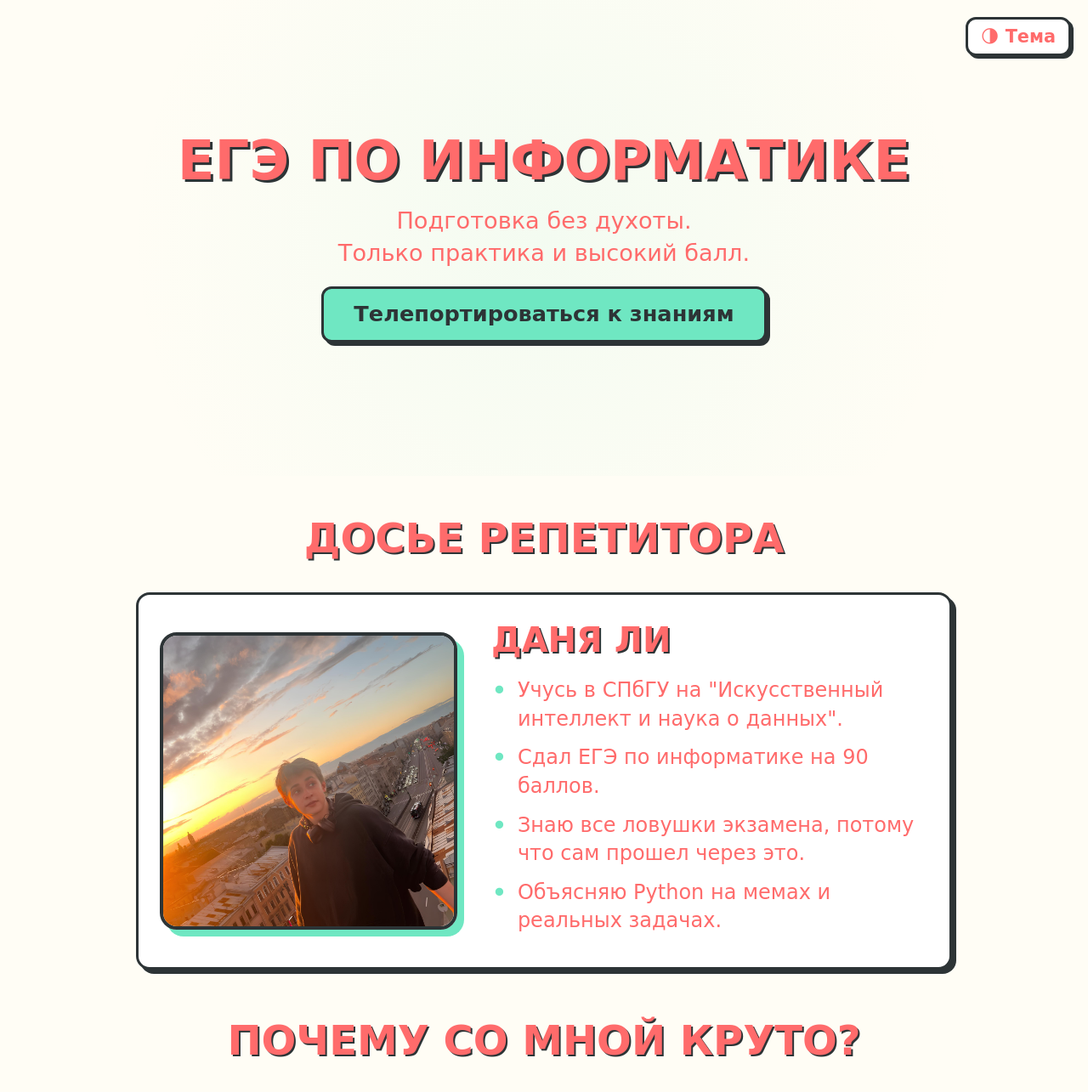
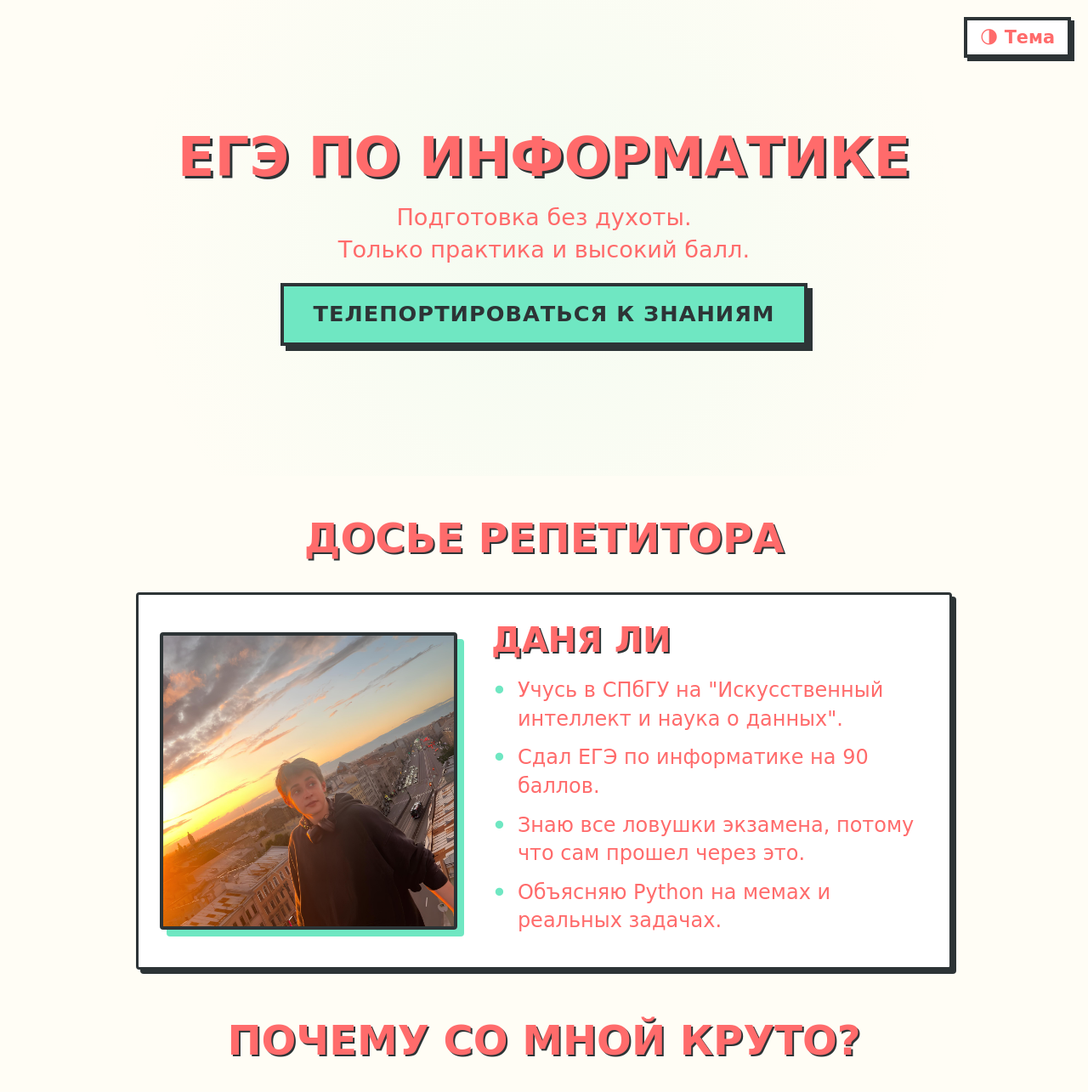
Before and after one commit to lichkovahadaniil/site, a plain HTML site: page index.html in a window 1280 px wide. Shown: the top 1285 px of the page at 85% size. Drawn offline with Linux system fonts and the light colour scheme; a web font is replaced by a local one.

Commit message:
change design

```diff
--- a/index.html
+++ b/index.html
@@ -71,7 +71,7 @@
             text-shadow: 1px 1px 0px var(--color-border);
         }
 
-        /* Кнопка темы */
+        /* Кнопка темы (НОВЫЙ ДИЗАЙН) */
         .controls {
             position: fixed;
             top: 20px;
@@ -81,32 +81,44 @@
 
         .theme-toggle {
             background: var(--bg-card);
-            border: 3px solid var(--color-border);
+            /* Толстая рамка, прямые углы */
+            border: 4px solid var(--color-border);
             color: var(--color-text-main);
             padding: 8px 15px;
-            border-radius: 12px;
+            border-radius: 0; /* Убираем скругление */
             cursor: pointer;
-            box-shadow: 3px 3px 0px var(--color-border);
+            box-shadow: 4px 4px 0px var(--color-border); /* Жесткая тень */
             font-size: 1.3rem;
         }
+        .theme-toggle:active {
+             transform: translate(2px, 2px);
+             box-shadow: 2px 2px 0px var(--color-border);
+        }
 
-        /* Кнопки CTA */
+        /* Кнопки CTA (НОВЫЙ ДИЗАЙН) */
         .btn {
             display: inline-block;
-            padding: 12px 35px;
+            padding: 15px 35px;
             background-color: var(--color-accent);
             color: #2D3436;
             text-decoration: none;
-            border-radius: 12px;
-            border: 3px solid var(--color-border);
+            /* Прямые углы */
+            border-radius: 0;
+            /* Толстая рамка */
+            border: 4px solid var(--color-border);
             font-size: 1.6rem;
             margin-top: 20px;
-            box-shadow: 4px 4px 0px var(--color-border);
+            /* Жесткая тень для объема */
+            box-shadow: 6px 6px 0px var(--color-border);
             cursor: pointer;
+            text-transform: uppercase; /* На референсе текст капсом */
+            letter-spacing: 1px;
         }
         .btn:hover {
-            transform: translateY(-2px);
-            box-shadow: 6px 6px 0px var(--color-border);
+            /* Эффект нажатия: кнопка сдвигается на место тени */
+            transform: translate(4px, 4px);
+            box-shadow: 2px 2px 0px var(--color-border);
+            filter: brightness(1.05);
         }
 
         /* Hero */
@@ -135,10 +147,11 @@
             gap: 30px;
         }
 
+        /* Карточки (тоже сделал чуть строже, чтобы сочетались с кнопками) */
         .card {
             background: var(--bg-card);
             padding: 25px;
-            border-radius: 16px;
+            border-radius: 4px; /* Минимальное скругление */
             border: 3px solid var(--color-border);
             box-shadow: 5px 5px 0px var(--color-border);
         }
@@ -146,7 +159,7 @@
         /* Фото и Био */
         .bio-container {
             display: flex;
-            flex-direction: row; /* По умолчанию в ряд */
+            flex-direction: row;
             align-items: center;
             gap: 40px;
         }
@@ -156,7 +169,7 @@
             max-width: 350px;
             height: auto;
             border: 4px solid var(--color-border);
-            border-radius: 20px;
+            border-radius: 4px; /* Минимальное скругление */
             box-shadow: 8px 8px 0px var(--color-accent);
             object-fit: cover;
         }
@@ -187,23 +200,20 @@
             margin-top: 20px;
         }
 
-        /* --- МОБИЛЬНАЯ ВЕРСИЯ (Адаптив) --- */
+        /* --- МОБИЛЬНАЯ ВЕРСИЯ --- */
         @media (max-width: 768px) {
-            h1 { font-size: 3rem; } /* Уменьшаем заголовок */
+            h1 { font-size: 3rem; }
             h2 { font-size: 2.2rem; margin: 30px 0; }
 
-            .hero { min-height: auto; padding: 100px 20px 50px 20px; } /* Отступ сверху под кнопку темы */
+            .hero { min-height: auto; padding: 100px 20px 50px 20px; }
             .hero p { font-size: 1.4rem; }
 
-            /* Фото сверху, текст снизу */
             .bio-container { flex-direction: column; gap: 20px; }
             .my-photo { max-width: 100%; box-shadow: 5px 5px 0px var(--color-accent); }
             .bio-text h3 { text-align: center; }
 
-            /* Кнопки на всю ширину */
             .btn { width: 100%; text-align: center; box-sizing: border-box; }
 
-            /* Карточки компактнее */
             .grid { grid-template-columns: 1fr; gap: 20px; }
         }
     </style>
```
Also changed, not shown: 2 other files.
